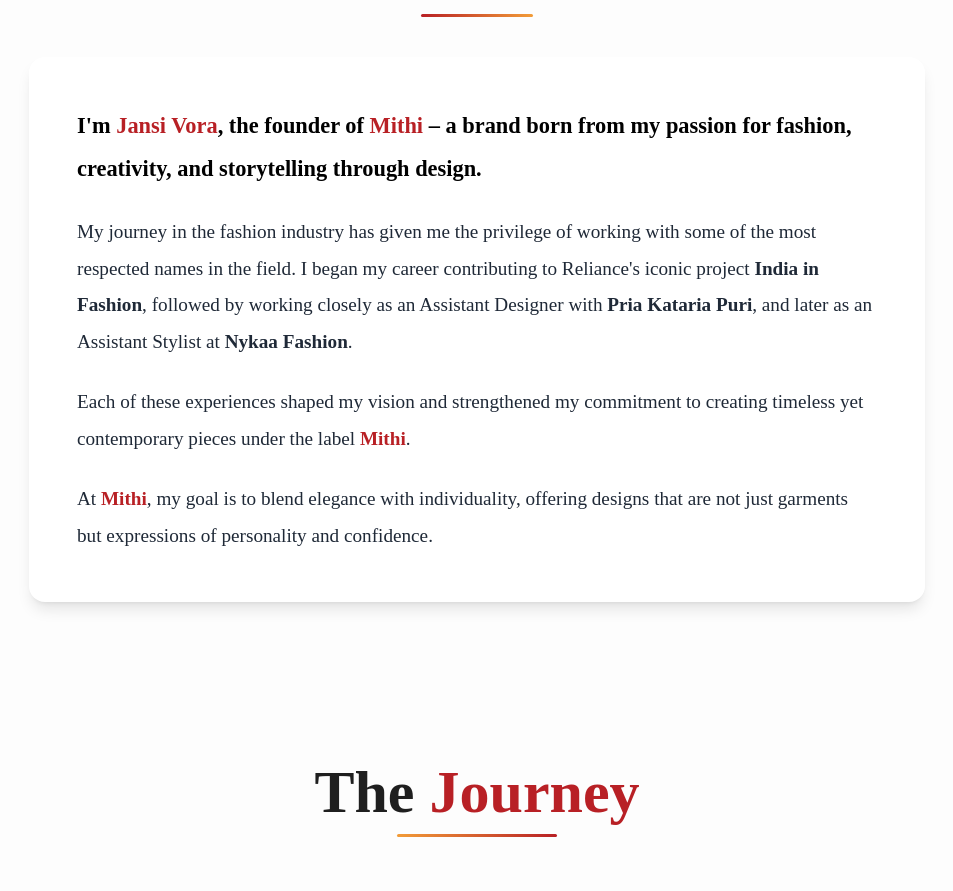
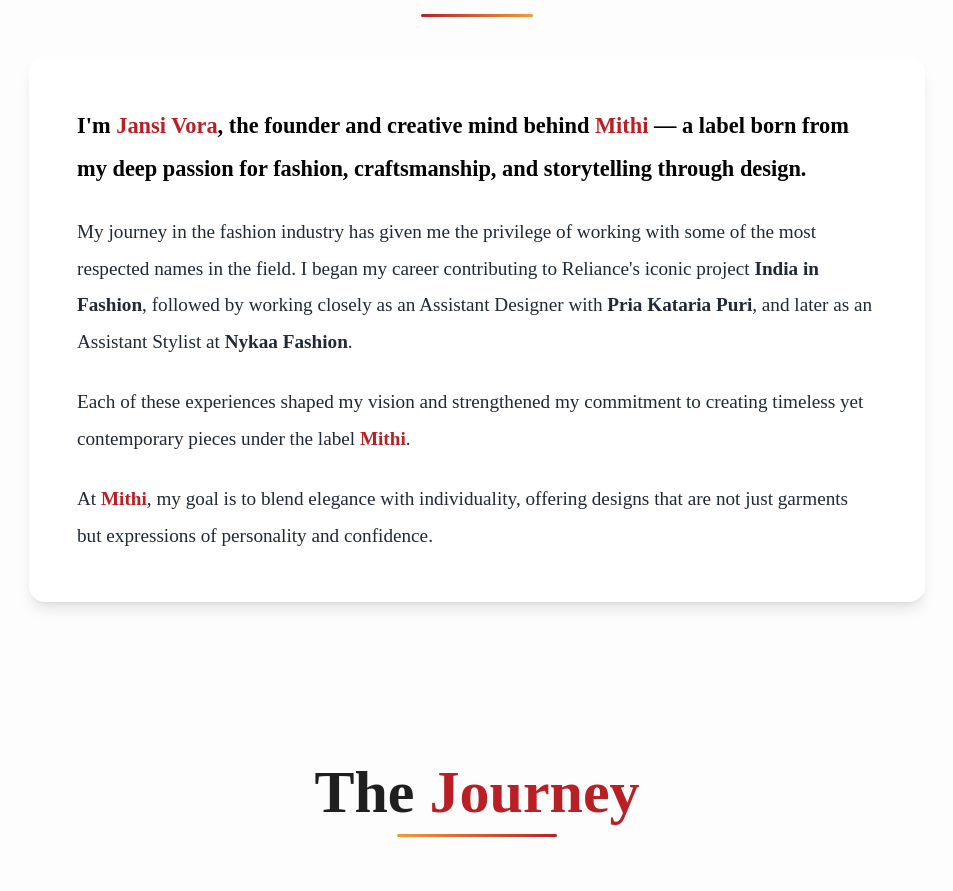
Before and after one commit to dhruvivora0310-gif/mithi-website, a React (Vite) app: page / in a window 1280 px wide. Shown: the part 950-1841 px from the top of the page, without its empty margins (163-1116 px from the left). Built offline with nearby package versions, Linux system fonts and the light colour scheme; a web font is replaced by a local one.

Commit message:
Updated About section text

```diff
--- a/src/Components/About.jsx
+++ b/src/Components/About.jsx
@@ -53,9 +53,10 @@
             color: "black",
             fontWeight:"bold",
             }}>
-            I&apos;m{" "} <span className=" text-[#B82025]">Jansi Vora</span>, the founder of{" "}
-            <span className="text-[#B82025]">Mithi</span> – a brand born from
-            my passion for fashion, creativity, and storytelling through design.
+              I&apos;m <span className="text-[#B82025]">Jansi Vora</span>, the founder
+  and creative mind behind <span className="text-[#B82025]">Mithi</span> — a
+  label born from my deep passion for fashion, craftsmanship, and
+  storytelling through design.
             </p>
 
           <p className="text-600 mb-6"
```
